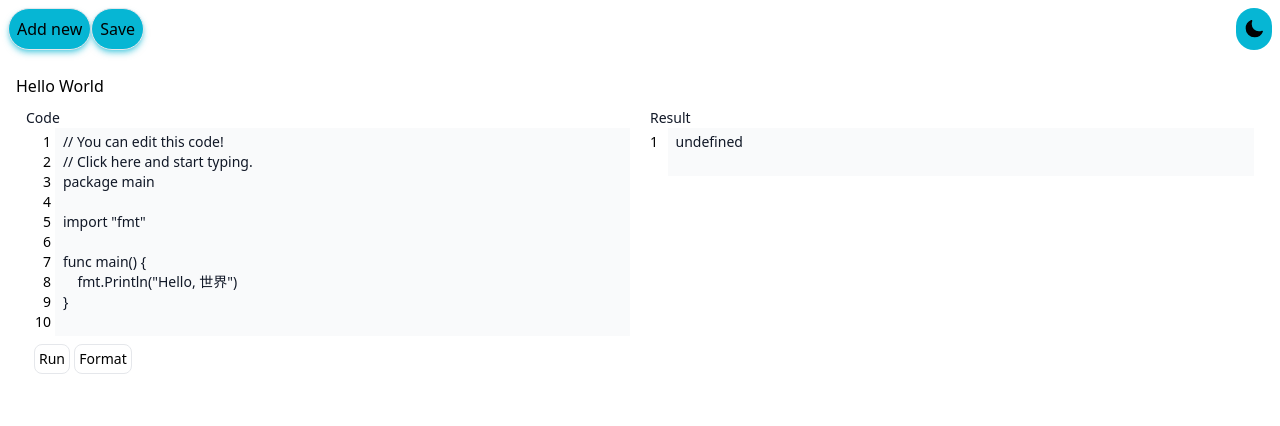
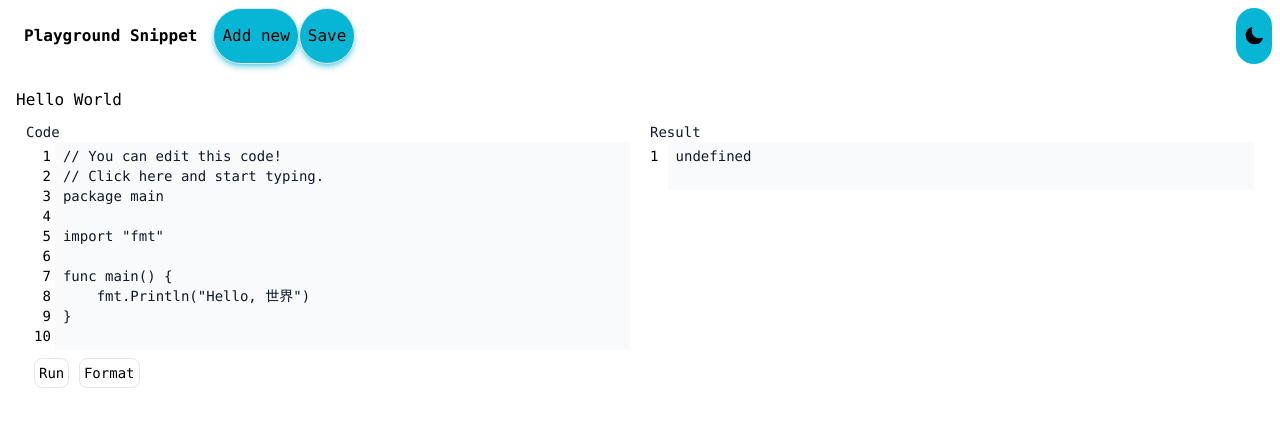
Before and after one commit to mchu1966/playground-snippet, a SvelteKit app: page / in a window 1280 px wide. Shown: the top 426 px of the page. Built offline with nearby package versions, Linux system fonts and the light colour scheme.

Commit message:
add global and header

```diff
--- a/src/app.postcss
+++ b/src/app.postcss
@@ -2,5 +2,13 @@
 
 /* Write your global styles here, in PostCSS syntax */
 @tailwind base;
+
+@layer base {
+	div {
+		@apply font-mono;
+		@apply antialiased;
+	}
+}
+
 @tailwind components;
 @tailwind utilities;
--- a/src/components/header.svelte
+++ b/src/components/header.svelte
@@ -20,8 +20,9 @@
 </script>
 
 <div
-	class="sticky top-0 flex flex-row content-center bg-white p-2 backdrop-blur transition-colors dark:border-slate-50/[0.06]"
+	class="sticky top-0 flex flex-row content-center bg-white/90 p-2 backdrop-blur transition-colors dark:border-slate-50/[0.06] dark:bg-transparent"
 >
+	<div class="content-center p-4 font-bold"><h1>Playground Snippet</h1></div>
 	<button
 		class="duration-600 rounded-full border bg-cyan-500 p-2 shadow-md shadow-cyan-500/50 transition ease-in-out"
 		on:click={handleAddNew}>Add new</button
```
